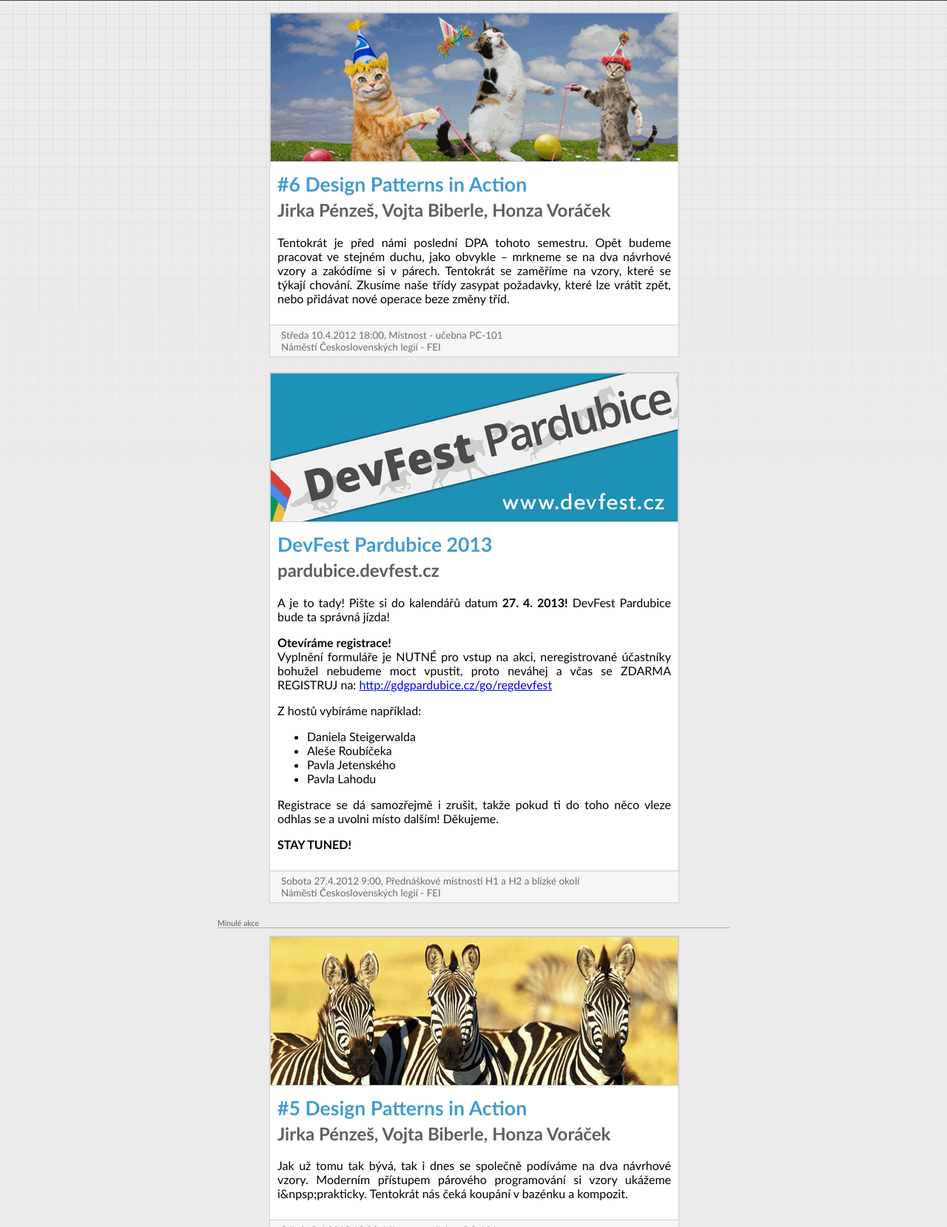
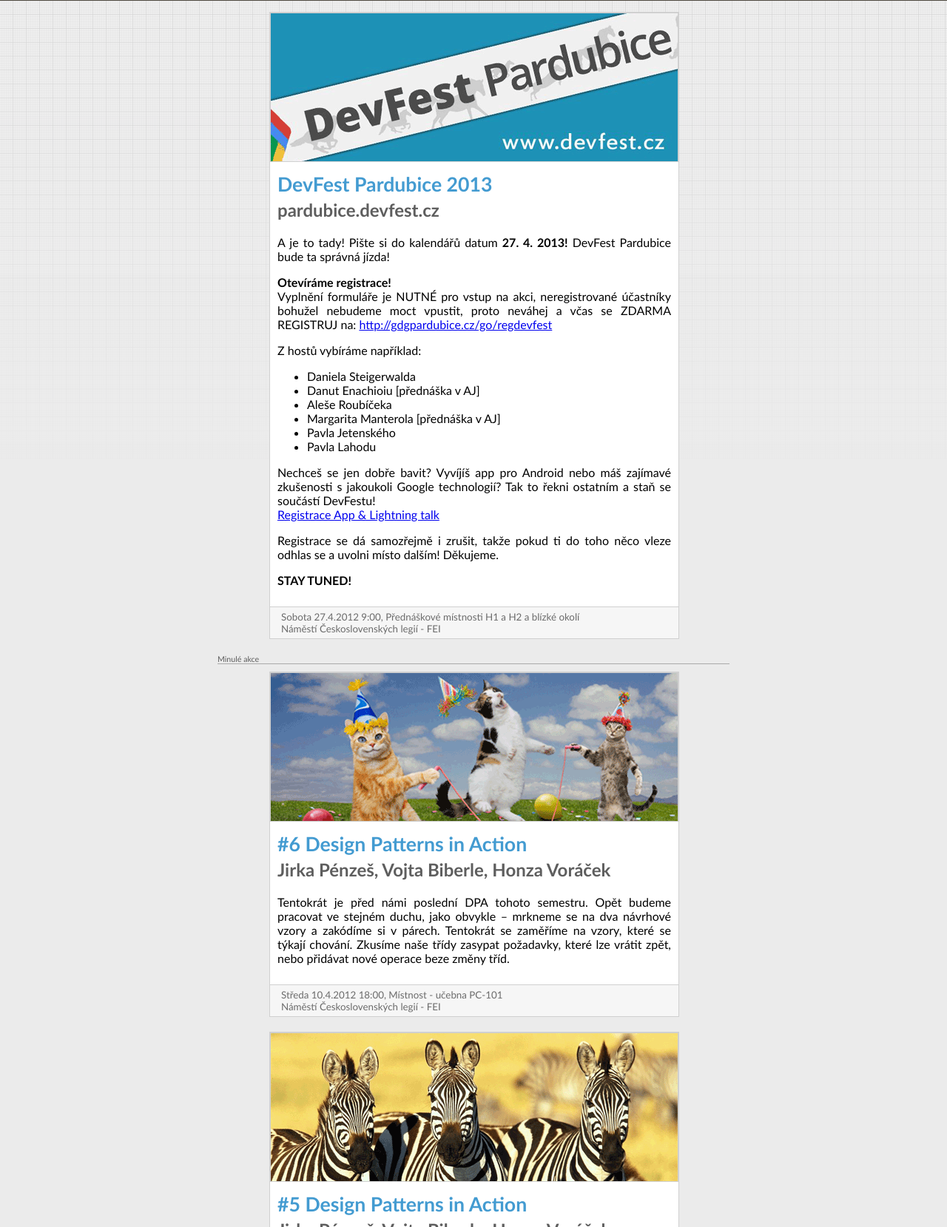
Before and after one commit to GDGPardubice/gdg-pardubice-web, a plain HTML site: page src/index.html in a window 1280 px wide. Shown: the part 199-1858 px from the top of the page at 74% size. Drawn offline with Linux system fonts and the light colour scheme.

Commit message:
Moved DPA6 to past events. Updated DevFest event.

```diff
--- a/src/index.html
+++ b/src/index.html
@@ -36,20 +36,6 @@
     <div class="container">
         <div class="page">
             <div class="box">
-                <img src="content/news/dpa6.png" />
-                <div class="box-info">
-                    <h1><a href="http://www.gug.cz/cs/akce/design-patterns-in-action/terminy/6">#6 Design Patterns in Action</a></h1>
-                    <h2>Jirka Pénzeš, Vojta Biberle, Honza Voráček</h2>
-                    <p>
-                        Tentokrát je před námi poslední DPA tohoto semestru. Opět budeme pracovat ve stejném duchu, jako obvykle – mrkneme se na dva návrhové vzory a zakódíme si v párech. Tentokrát se zaměříme na vzory, které se týkají chování. Zkusíme naše třídy zasypat požadavky, které lze vrátit zpět, nebo přidávat nové operace beze změny tříd.
-                    </p>
-                </div>
-                <div class="event">
-                    Středa 10.4.2012 18:00, Místnost - učebna PC-101<br />
-                    Náměstí Československých legií - FEI
-                </div>
-            </div>
-            <div class="box">
                 <img src="content/news/devfest-pardubice-2013.png" />
                 <div class="box-info">
                     <h1><a href="http://www.gug.cz/cs/akce/devfest/terminy/pardubice-2013">DevFest Pardubice 2013</a></h1>
@@ -65,10 +51,16 @@
                     Z hostů vybíráme například:<br>
                     <ul>
                       <li>Daniela Steigerwalda</li>
+                      <li>Danut Enachioiu [přednáška v AJ]</li>
                       <li>Aleše Roubíčeka</li>
+                      <li>Margarita Manterola [přednáška v AJ]</li>
                       <li>Pavla Jetenského</li>
                       <li>Pavla Lahodu</li>
                     </ul>
+                    </p>
+                    <p>
+                        Nechceš se jen dobře bavit? Vyvíjíš app pro Android nebo máš zajímavé zkušenosti s jakoukoli Google technologií? Tak to řekni ostatním a staň se součástí DevFestu!<br>
+                        <a href="http://gdgpardubice.cz/go/camptalk">Registrace App & Lightning talk</a>
                     </p>
                     <p>
                         Registrace se dá samozřejmě i zrušit, takže pokud ti do toho něco vleze odhlas se a uvolni místo dalším! Děkujeme.
@@ -85,6 +77,20 @@
 
             <div class="divider">
             Minulé akce
+            </div>
+            <div class="box">
+                <img src="content/news/dpa6.png" />
+                <div class="box-info">
+                    <h1><a href="http://www.gug.cz/cs/akce/design-patterns-in-action/terminy/6">#6 Design Patterns in Action</a></h1>
+                    <h2>Jirka Pénzeš, Vojta Biberle, Honza Voráček</h2>
+                    <p>
+                        Tentokrát je před námi poslední DPA tohoto semestru. Opět budeme pracovat ve stejném duchu, jako obvykle – mrkneme se na dva návrhové vzory a zakódíme si v párech. Tentokrát se zaměříme na vzory, které se týkají chování. Zkusíme naše třídy zasypat požadavky, které lze vrátit zpět, nebo přidávat nové operace beze změny tříd.
+                    </p>
+                </div>
+                <div class="event">
+                    Středa 10.4.2012 18:00, Místnost - učebna PC-101<br />
+                    Náměstí Československých legií - FEI
+                </div>
             </div>
             <div class="box">
                 <img src="content/news/dpa5.png" />
```
